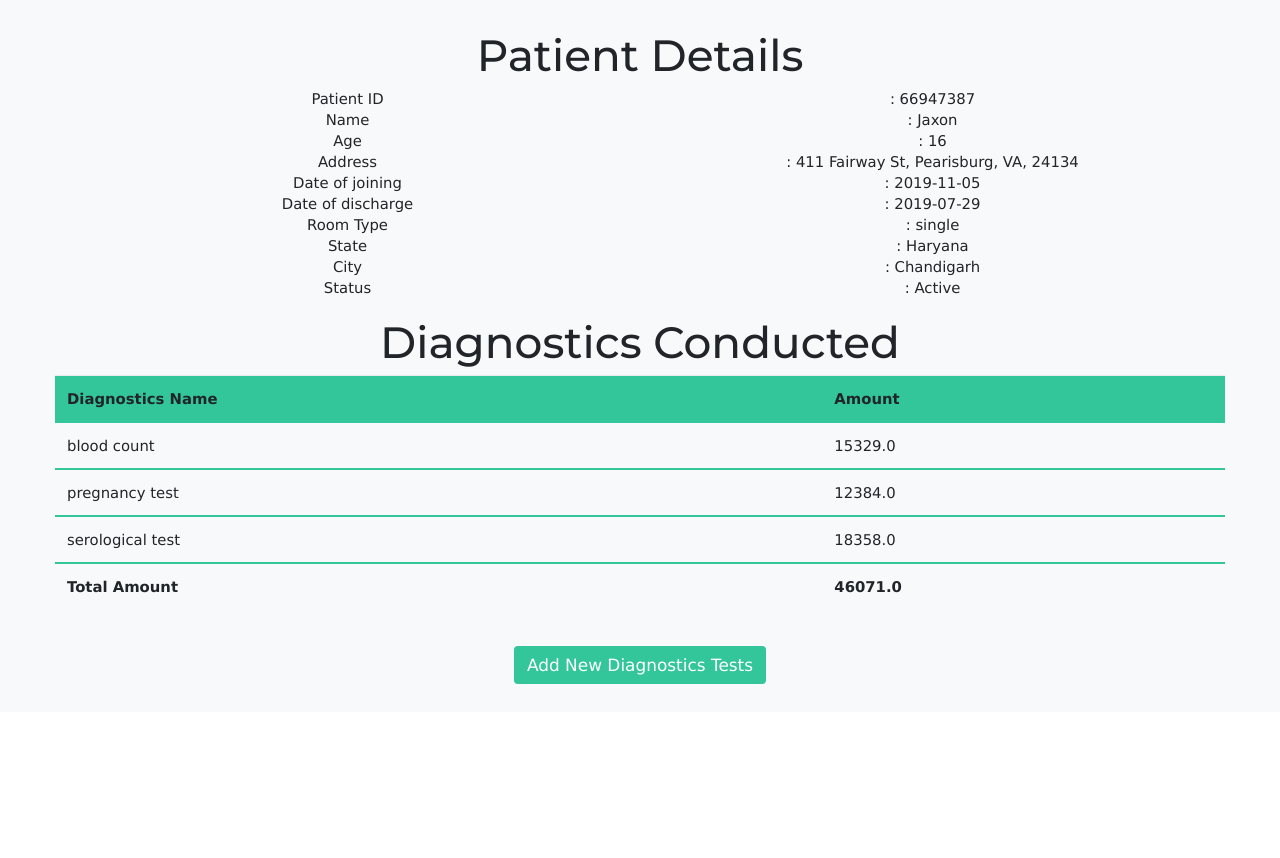
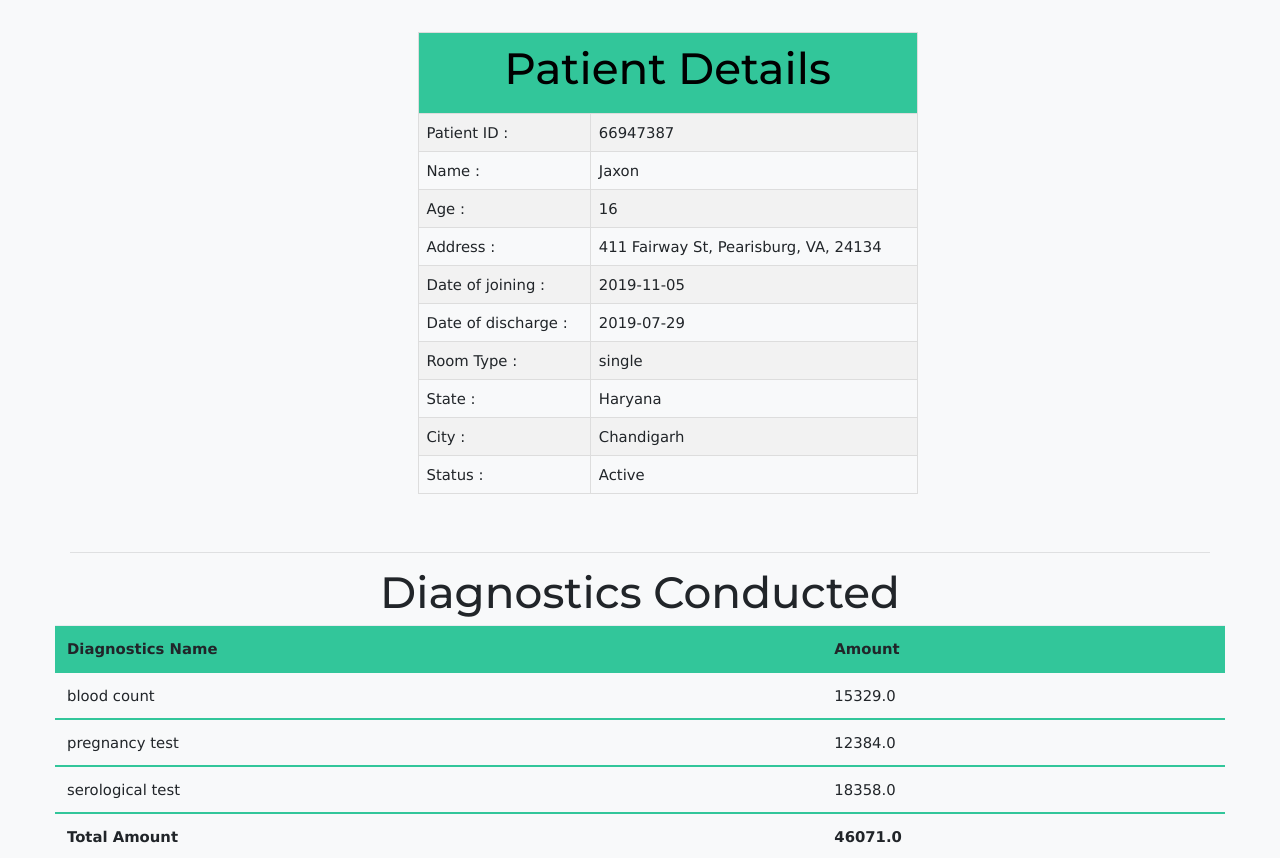
Before and after one commit to AniketCPatel/hospitalmanagementsystem, a Flask app: page /show_patient_details?patient_id=66947387 in a window 1280 px wide. Shown: the part 88-946 px from the top of the page. Before the commit the page ends 772 px from the top, so only its background shows below. Run offline with Flask 2, Linux system fonts and the light colour scheme; a user stored in the database is signed in; data comes from the database, SQL or seed files in the repository; both versions use the stored data as it was after the commit; some libraries are stand-ins or nearby versions.

Commit message:
UI CHANGED

```diff
--- a/hms/templates/add_patient.html
+++ b/hms/templates/add_patient.html
@@ -116,6 +116,7 @@
 				</div>
 				<div class="form-group"align="col-align-center">
 					{{ form.submit(class="info_form_button") }}
+
 				</div>
 			</fieldset>
 		</form>
--- a/hms/templates/show_patient_details.html
+++ b/hms/templates/show_patient_details.html
@@ -1,48 +1,97 @@
 {% extends 'layout.html' %}
 {% block content %}
+<style>
+	#customers {
+   border-collapse: collapse;
+   width: 500px;
+ }
+
+ #customers td, #customers th {
+   border: 1px solid #ddd;
+   padding: 8px;
+ }
+
+ #customers tr:nth-child(even){background-color: #f2f2f2;}
+
+ #customers tr:hover {background-color: #ddd;}
+
+ #customers th {
+   padding-top: 12px;
+   padding-bottom: 12px;
+   text-align: left;
+   color: black;
+   background-color: #32c69a;
+
+ </style>
  <section>
-	<h1>Patient Details</h1>
+   <div class="col-lg-5 info_box_col">
    <div class="row">
       <div class="col">
-			Patient ID <br>
-			Name <br>
-			Age	<br>
-			Address <br>
-			Date of joining <br>
-			Date of discharge <br>
-			Room Type <br>
-			State <br>
-			City <br>
-			Status <br>
+         <table id="customers">
+           <tr>
+              <th colspan="2"><center><h1>Patient Details</h1></center></th>
+           </tr>
+            <tr>
+               <td>Patient ID :</td>
+               <td> {{ patient.patient_id }}</td>
+            </tr>
+            <tr>
+               <td>Name :</td>
+               <td> {{ patient.patient_name }}</td>
+            </tr>
+            <tr>
+               <td>Age    : </td>
+               <td>{{ patient.patient_age }}</td>
+            </tr>
+            <tr>
+               <td>Address :</td>
+               <td>{{ patient.patient_address }}</td>
+            </tr>
+            <tr>
+               <td>Date of joining :</td>
+               <td>{{ patient.patient_DOJ }}</td>
+            </tr>
+            <tr>
+               <td>Date of discharge :</td>
+               <td> {% if patient.patient_DOD.strftime("%Y-%B-%d") == "3000-January-01" %}
+         Not Discharged Yet
+         {% else %}
+         {{ patient.patient_DOD }}
+         {% endif %}</td>
+            </tr>
+            <tr>
+               <td>Room Type : </td>
+               <td>{{ patient.patient_room_type }}</td>
+            </tr>
+            <tr>
+               <td>State : </td>
+               <td>{{ patient.patient_state }}</td>
+            </tr>
+            <tr>
+               <td>City : </td>
+               <td>{{ patient.patient_city }}</td>
+            </tr>
+            <tr>
+               <td>Status :  </td>
+               <td>{{ patient.patient_status }}</td>
+            </tr>
+         </table>
       </div>
-		<div class="col pr-auto">
-			: {{ patient.patient_id }} <br>
-			: {{ patient.patient_name }} <br>
-			: {{ patient.patient_age }} <br>
-			: {{ patient.patient_address }} <br>
-			: {{ patient.patient_DOJ }} <br>
-			{% if patient.patient_DOD.strftime("%Y-%B-%d") == "3000-January-01" %}
-			: Not Discharged Yet <br>
-			{% else %}
-			: {{ patient.patient_DOD }} <br>
-			{% endif %}
-			: {{ patient.patient_room_type }} <br>
-			: {{ patient.patient_state }} <br>
-			: {{ patient.patient_city }} <br>
-			: {{ patient.patient_status }} <br>
    </div>
       </div>
    <br>
+   <br>
    {% if session.get('ROLE') == "adm_desk" %}
-	<div>
-		<a class="btn btn-success" href="{{ url_for('update_patient_details', patient_id=patient.patient_id) }}">Update Patient Details</a>
+   <div style="margin-left: 61px;">
+      <a class="btn btn-primary" href="{{ url_for('update_patient_details', patient_id=patient.patient_id) }}">Update Patient Details</a>
       <a class="btn btn-danger" href="{{ url_for('delete_patient', patient_id=patient.patient_id) }}">Delete Patient</a>
-		<a class="btn btn-outline buttons" href="{{ url_for('generate_bill', patient_id=patient.patient_id) }}">Generate Bill</a>
+      <a class="btn btn-warning buttons" href="{{ url_for('generate_bill', patient_id=patient.patient_id) }}">Generate Bill</a>
    </div>
    <br>
    {% endif %}
 </section>
 {% if session.get('ROLE') == "adm_desk" or session.get('ROLE') == "pharm" %}
+<hr>
 <section>
 	<h1>Medicines Issued</h1>
 	<div class="row">
@@ -81,6 +130,7 @@
 </section>
 {% endif %}
 {% if session.get('ROLE') == "adm_desk" or session.get('ROLE') == "diag" %}
+<hr>
 <section>
 	<h1>Diagnostics Conducted</h1>
 	<div class="row">
```
Also changed, not shown: hms/site.db. Lines whose indentation alone changed are shown as unchanged.
